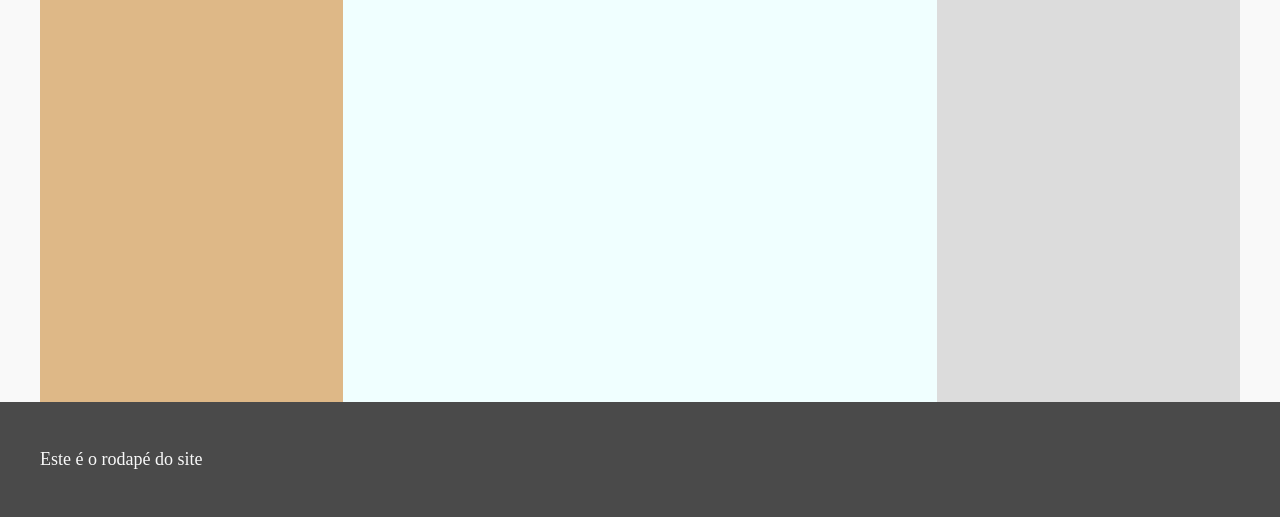
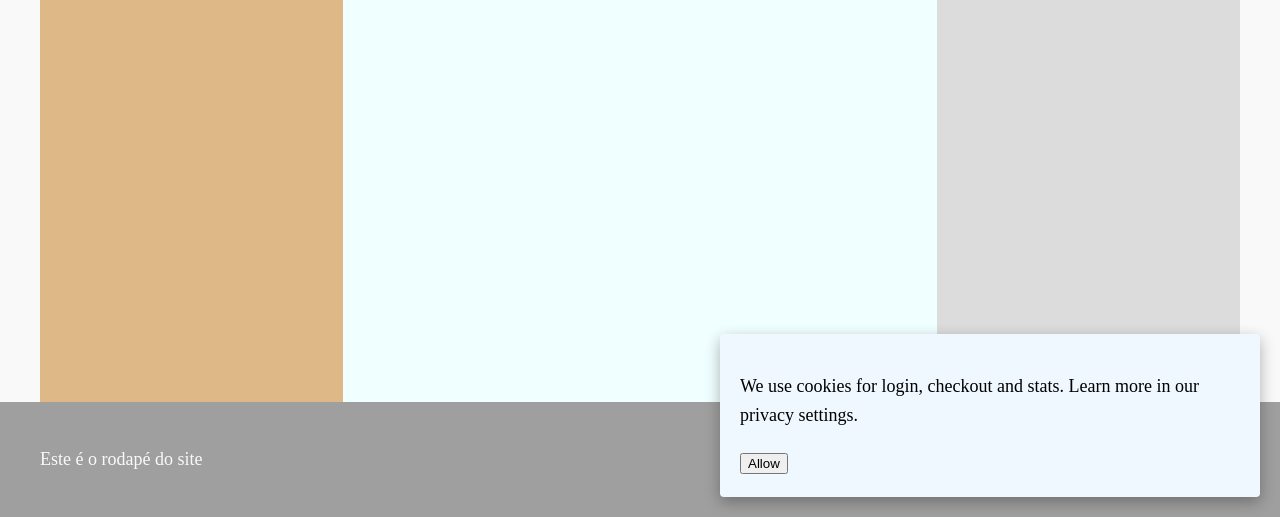
Before and after one commit to belepevensie/belepevensie.github.io, a plain HTML site: page index.html in a window 1280 px wide. Shown: the part 283-800 px from the top of the page. Drawn offline with Linux system fonts and the light colour scheme.

Commit message:
adicionei mensagem de cookies

```diff
--- a/css/main.css
+++ b/css/main.css
@@ -16,16 +16,19 @@ body {
   padding: 0;
   margin: 0;
 }
+
 @media (max-width: 684px) {
   body {
     font-size: 1.53rem;
   }
 }
+
 @media (max-width: 382px) {
   body {
     font-size: 1.35rem;
   }
 }
+
 h1,
 h2,
 h3,
@@ -44,21 +47,27 @@ h6 {
   -webkit-hyphens: auto;
   hyphens: auto;
 }
+
 h1 {
   font-size: 2.35em;
 }
+
 h2 {
   font-size: 2em;
 }
+
 h3 {
   font-size: 1.75em;
 }
+
 h4 {
   font-size: 1.5em;
 }
+
 h5 {
   font-size: 1.25em;
 }
+
 h6 {
   font-size: 1em;
 }
@@ -108,7 +117,19 @@ h6 {
 }
 
 .site-footer {
-  background-color: #4a4a4a;
+  background-color: #a09f9f;
   color: #f9f9f9;
   padding: 25px 0;
 }
+
+.cookie-message {
+  position: fixed;
+  bottom: 20px;
+  right: 20px;
+  background-color: aliceblue;
+  width: 500px;
+  padding: 20px;
+  color: black;
+  box-shadow: 0 5px 15px 0 rgba(0, 0, 0, 0.3);
+  border-radius: 4px;
+}
--- a/index.html
+++ b/index.html
@@ -1,5 +1,6 @@
 <!DOCTYPE html>
 <html lang="pt-br">
+
 <head>
   <meta charset="utf-8">
   <title>CSS moderno</title>
@@ -33,6 +34,12 @@
       <p>Este é o rodapé do site</p>
     </div>
   </footer>
+
+  <div class="cookie-message">
+    <p>We use cookies for login, checkout and stats. Learn more in our privacy settings.
+    </p>
+    <button type="button" class="cookie-button">Allow</button>
+  </div>
 </body>
 
 </html>
```
